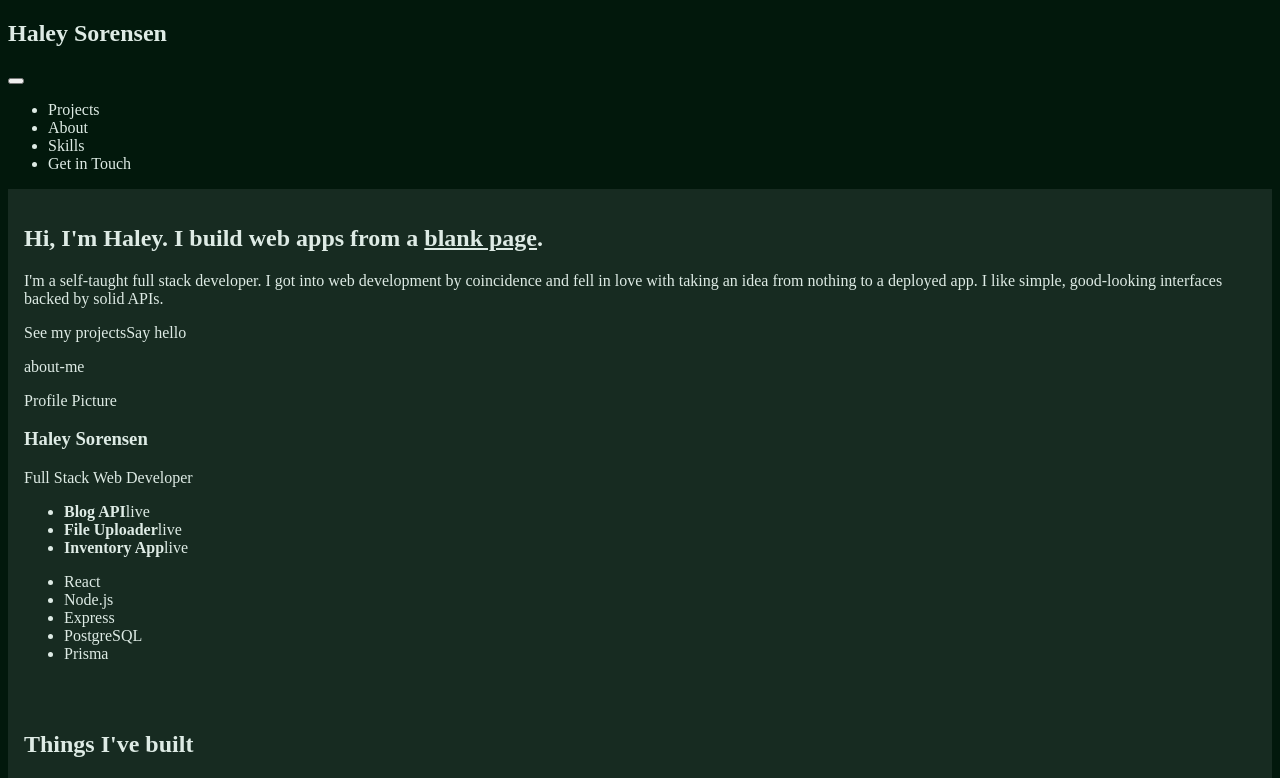
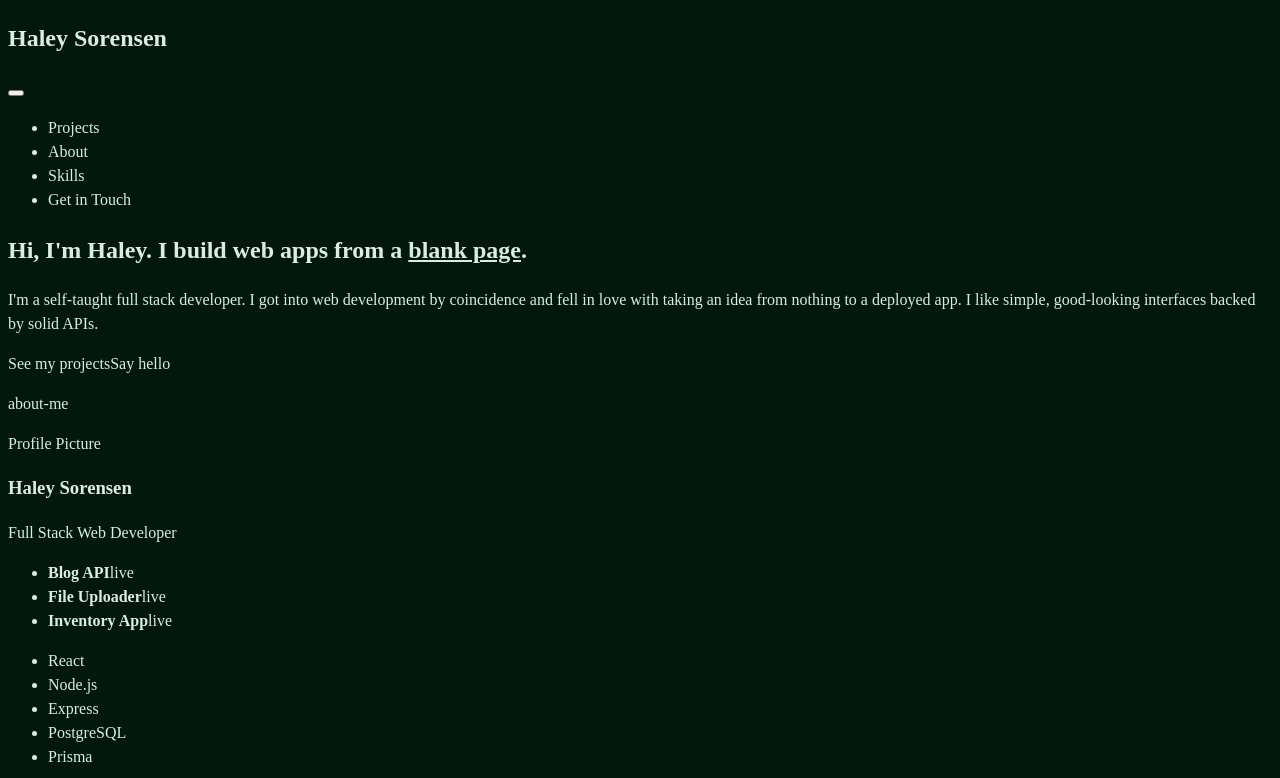
Before and after one commit to Hsoren31/Hsoren31.github.io, a React (Vite) app: page / in a window 1280 px wide. Shown: the top 778 px of the page. Built offline with nearby package versions, Linux system fonts and the light colour scheme.

Commit message:
style: add a basic reset

```diff
--- a/src/styles/index.css
+++ b/src/styles/index.css
@@ -6,20 +6,55 @@
   --clr-accent: #b2675e;
 }
 
+*,
+*::before,
+*::after {
+  box-sizing: border-box;
+}
+
 body {
+  line-height: 1.5;
+  -webkit-font-smoothing: antialiased;
   background-color: var(--clr-bg);
   color: var(--clr-text);
 }
 
+img,
+svg {
+  display: block;
+  max-width: 100%;
+}
+
+button {
+  font: inherit;
+}
+
+p,
+h1,
+h2,
+h3,
+h4,
+h5,
+h6 {
+  overflow-wrap: break-word;
+}
+
+p {
+  text-wrap: pretty;
+}
+
+h1,
+h2,
+h3,
+h4,
+h5,
+h6 {
+  text-wrap: balance;
+}
+
 a {
-  font: inherit;
   color: var(--clr-text);
   text-decoration: none;
-}
-
-section {
-  background-color: var(--clr-surface);
-  padding: 1em;
 }
 
 section#contact {
```
